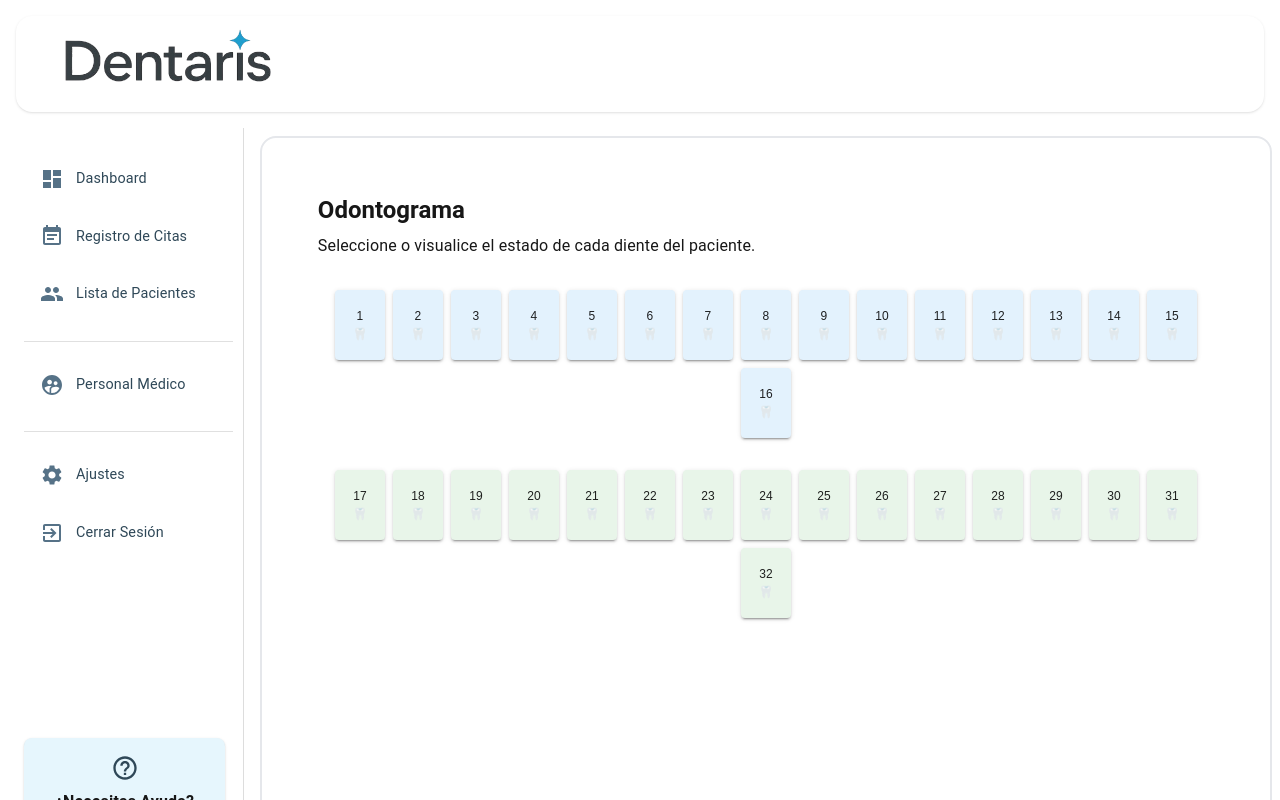
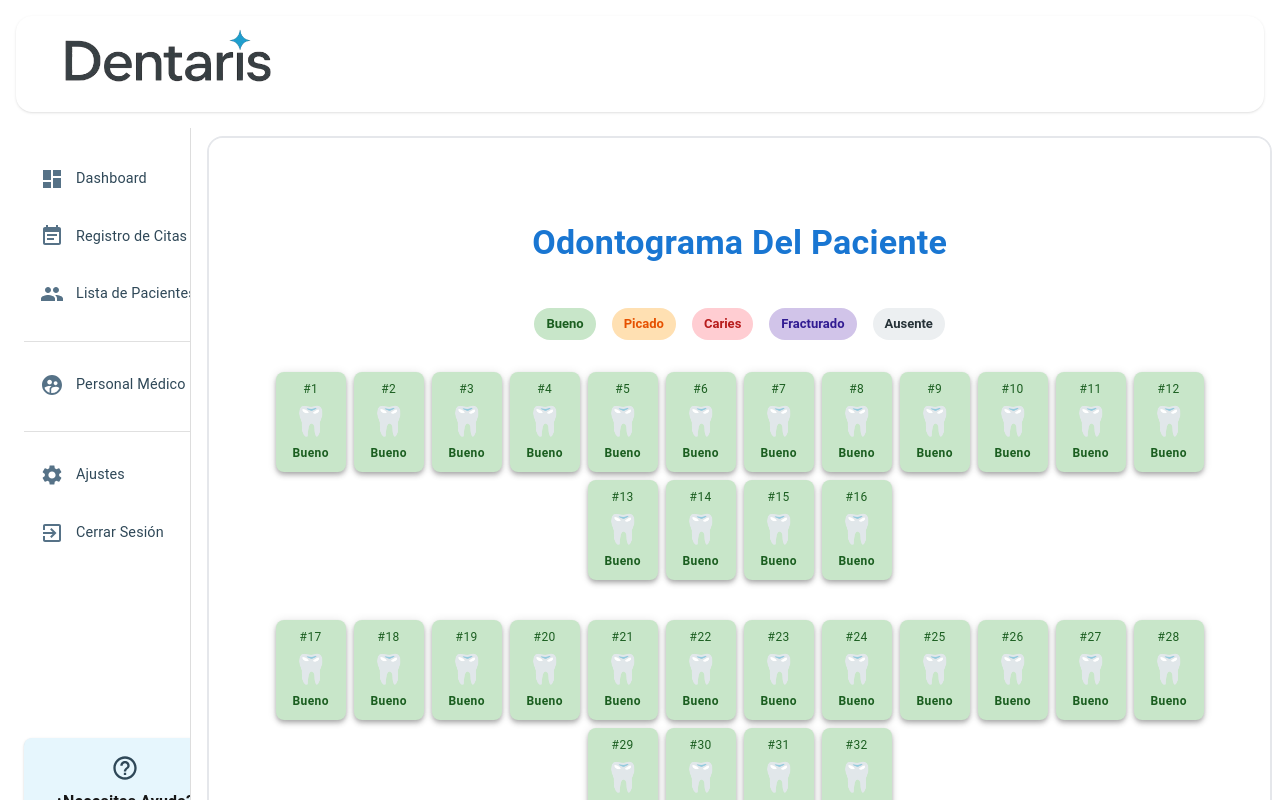
Before and after one commit to Carmona52/dentarisApp, a Next.js app: page /pacientes/Odontograma/1 in a window 1280 px wide. Built offline with nearby package versions, Linux system fonts and the light colour scheme; sample sign-in values are in the browser's storage.

Commit message:
ultimos cambios

```diff
--- a/app/auth/login/page.tsx
+++ b/app/auth/login/page.tsx
@@ -104,6 +104,7 @@ export default function Login() {
                 <Typography variant="body1" className="mt-4 text-gray-600" onClick={() => router.push('/auth/register')}>
                     ¿No tienes una cuenta?{' '}
                     <span className="text-blue-600 hover:underline cursor-pointer">¡Regístrate!</span>
+                    <Typography>Hola, prueba de visual studio 2022</Typography>
                 </Typography>
             </Box>
         </Box>
--- a/app/pacientes/Odontograma/[identificador]/page.tsx
+++ b/app/pacientes/Odontograma/[identificador]/page.tsx
@@ -1,86 +1,211 @@
-import React from 'react';
-import { Box, Typography, Grid, Paper } from '@mui/material';
+'use client';
 
+import React, { useState } from 'react';
+import {
+    Box,
+    Typography,
+    Grid,
+    Paper,
+    Dialog,
+    DialogTitle,
+    DialogContent,
+    DialogActions,
+    Button,
+    MenuItem,
+    Select,
+    FormControl,
+    InputLabel,
+    TextField,
+    Chip,
+    Stack
+} from '@mui/material';
+
+// Estados posibles de los dientes
+const estados = ['Bueno', 'Picado', 'Caries', 'Fracturado', 'Ausente'];
+
+// Inicializamos los 32 dientes
 const teeth = Array.from({ length: 32 }, (_, i) => ({
     id: i + 1,
-  label: i < 16 ? `🦷 ${i + 1} (Sup)` : `🦷 ${i + 1} (Inf)`,
+    label: i < 16 ? `Diente ${i + 1} (Sup)` : `Diente ${i + 1} (Inf)`,
+    estado: 'Bueno',
+    descripcion: 'Sin observaciones',
 }));
 
 export default function ConsultaOdontograma() {
+    const [odontograma, setOdontograma] = useState(teeth);
+    const [selectedTooth, setSelectedTooth] = useState<any>(null);
+
+    const handleOpen = (tooth: any) => setSelectedTooth(tooth);
+    const handleClose = () => setSelectedTooth(null);
+
+    const handleEstadoChange = (nuevoEstado: string) => {
+        setOdontograma((prev) =>
+            prev.map((t) =>
+                t.id === selectedTooth.id ? { ...t, estado: nuevoEstado } : t
+            )
+        );
+        setSelectedTooth({ ...selectedTooth, estado: nuevoEstado });
+    };
+
+    const handleDescripcionChange = (nuevaDescripcion: string) => {
+        setOdontograma((prev) =>
+            prev.map((t) =>
+                t.id === selectedTooth.id ? { ...t, descripcion: nuevaDescripcion } : t
+            )
+        );
+        setSelectedTooth({ ...selectedTooth, descripcion: nuevaDescripcion });
+    };
+
+    // Colores dinámicos según estado
+    const getColorByEstado = (estado: string) => {
+        switch (estado) {
+            case 'Bueno':
+                return { bg: '#c8e6c9', hover: '#81c784', color: '#1b5e20' };
+            case 'Picado':
+                return { bg: '#ffe0b2', hover: '#ffb74d', color: '#e65100' };
+            case 'Caries':
+                return { bg: '#ffcdd2', hover: '#ef5350', color: '#b71c1c' };
+            case 'Fracturado':
+                return { bg: '#d1c4e9', hover: '#9575cd', color: '#311b92' };
+            case 'Ausente':
+                return { bg: '#eceff1', hover: '#90a4ae', color: '#263238' };
+            default:
+                return { bg: '#e3f2fd', hover: '#90caf9', color: '#0d47a1' };
+        }
+    };
+
     return (
-    <Box sx={{ p: 3 }}>
-      <Typography variant="h5" fontWeight="bold" gutterBottom>
-        Odontograma
+        <Box sx={{ p: 4 }}>
+            <Typography variant="h4" fontWeight="bold" color="primary" gutterBottom className="text-center p-5">
+                Odontograma Del Paciente
             </Typography>
 
-      <Typography variant="body1" gutterBottom>
-        Seleccione o visualice el estado de cada diente del paciente.
-      </Typography>
+            <Stack direction="row" spacing={2} sx={{ my: 3, flexWrap: 'wrap', marginLeft: 'auto', marginRight: 'auto', justifyContent: 'center' }}>
+                {estados.map((estado) => {
+                    const colors = getColorByEstado(estado);
+                    return (
+                        <Chip
+                            key={estado}
+                            label={estado}
+                            sx={{
+                                bgcolor: colors.bg,
+                                color: colors.color,
+                                fontWeight: 'bold',
+                            }}
+                        />
+                    );
+                })}
+            </Stack>
+
 
             <Box sx={{ mt: 4 }}>
-
+                {/* Dientes Superiores */}
                 <Grid container spacing={1} justifyContent="center">
-          {teeth.slice(0, 16).map((tooth) => (
+                    {odontograma.slice(0, 16).map((tooth) => {
+                        const colors = getColorByEstado(tooth.estado);
+                        return (
                             <Grid key={tooth.id}>
                                 <Paper
-                elevation={2}
+                                    elevation={4}
+                                    onClick={() => handleOpen(tooth)}
                                     sx={{
-                  width: 50,
-                  height: 70,
+                                        width: 70,
+                                        height: 100,
                                         display: 'flex',
                                         alignItems: 'center',
                                         justifyContent: 'center',
-                  fontSize: '0.75rem',
                                         flexDirection: 'column',
-                  bgcolor: '#e3f2fd',
                                         cursor: 'pointer',
-                  '&:hover': {
-                    bgcolor: '#90caf9',
-                  },
+                                        bgcolor: colors.bg,
+                                        color: colors.color,
+                                        borderRadius: 2,
+                                        p: 1,
+                                        '&:hover': { bgcolor: colors.hover },
                                     }}
                                 >
-                <span>{tooth.id}</span>
-                <span role="img" aria-label="tooth">
-                  🦷
-                </span>
+                                    <Typography variant="caption">#{tooth.id}</Typography>
+                                    <span style={{ fontSize: '1.8rem' }}>🦷</span>
+                                    <Typography variant="caption" sx={{ fontWeight: 'bold' }}>
+                                        {tooth.estado}
+                                    </Typography>
+
                                 </Paper>
                             </Grid>
-          ))}
+                        );
+                    })}
                 </Grid>
 
-
-        <Box sx={{ height: 32 }} />
+                <Box sx={{ height: 40 }} />
 
                 {/* Dientes Inferiores */}
                 <Grid container spacing={1} justifyContent="center">
-          {teeth.slice(16).map((tooth) => (
+                    {odontograma.slice(16).map((tooth) => {
+                        const colors = getColorByEstado(tooth.estado);
+                        return (
                             <Grid key={tooth.id}>
                                 <Paper
-                elevation={2}
+                                    elevation={4}
+                                    onClick={() => handleOpen(tooth)}
                                     sx={{
-                  width: 50,
-                  height: 70,
+                                        width: 70,
+                                        height: 100,
                                         display: 'flex',
                                         alignItems: 'center',
                                         justifyContent: 'center',
-                  fontSize: '0.75rem',
                                         flexDirection: 'column',
-                  bgcolor: '#e8f5e9',
                                         cursor: 'pointer',
-                  '&:hover': {
-                    bgcolor: '#a5d6a7',
-                  },
+                                        bgcolor: colors.bg,
+                                        color: colors.color,
+                                        borderRadius: 2,
+                                        p: 1,
+                                        '&:hover': { bgcolor: colors.hover },
                                     }}
                                 >
-                <span>{tooth.id}</span>
-                <span role="img" aria-label="tooth">
-                  🦷
-                </span>
+                                    <Typography variant="caption">#{tooth.id}</Typography>
+                                    <span style={{ fontSize: '1.8rem' }}>🦷</span>
+                                    <Typography variant="caption" sx={{ fontWeight: 'bold' }}>
+                                        {tooth.estado}
+                                    </Typography>
                                 </Paper>
                             </Grid>
-          ))}
+                        );
+                    })}
                 </Grid>
             </Box>
+
+            {/* Modal para editar estado y descripción */}
+            <Dialog open={!!selectedTooth} onClose={handleClose}>
+                <DialogTitle>Detalles del {selectedTooth?.label}</DialogTitle>
+                <DialogContent>
+                    <FormControl fullWidth sx={{ mt: 2 }}>
+                        <InputLabel>Estado</InputLabel>
+                        <Select
+                            value={selectedTooth?.estado || ''}
+                            label="Estado"
+                            onChange={(e) => handleEstadoChange(e.target.value)}
+                        >
+                            {estados.map((estado) => (
+                                <MenuItem key={estado} value={estado}>
+                                    {estado}
+                                </MenuItem>
+                            ))}
+                        </Select>
+                    </FormControl>
+
+                    <TextField
+                        fullWidth
+                        label="Descripción"
+                        multiline
+                        rows={3}
+                        value={selectedTooth?.descripcion || ''}
+                        onChange={(e) => handleDescripcionChange(e.target.value)}
+                        sx={{ mt: 3 }}
+                    />
+                </DialogContent>
+                <DialogActions>
+                    <Button onClick={handleClose}>Cerrar</Button>
+                </DialogActions>
+            </Dialog>
         </Box>
     );
 }
--- a/app/registroCitas/PopUps/AddCita.tsx
+++ b/app/registroCitas/PopUps/AddCita.tsx
@@ -40,6 +40,7 @@ const motivosConsulta = [
 
 const api_url = process.env.NEXT_PUBLIC_CITAS_URL;
 const paciente_url = process.env.NEXT_PUBLIC_PACIENTE_URL;
+const dentista_url = process.env.NEXT_PUBLIC_DENTISTAS_URL;
 if (!api_url || !paciente_url) {
    throw new Error("Falta URL");
 }
@@ -72,7 +73,6 @@ const AddCitaModal: React.FC<openModalProps> = ({ open, handleClose, onCitaCreat
             }
 
             try {
-
                 const resPacientes = await fetch(paciente_url, {
                     headers: { 'Authorization': `Bearer ${token}` }
                 });
@@ -81,7 +81,7 @@ const AddCitaModal: React.FC<openModalProps> = ({ open, handleClose, onCitaCreat
                 setPacientes(Array.isArray(dataPacientes) ? dataPacientes : dataPacientes.pacientes || []);
 
 
-                const resDentistas = await fetch(paciente_url, {
+                const resDentistas = await fetch(dentista_url, {
                     headers: { 'Authorization': `Bearer ${token}` }
                 });
                 const dataDentistas = await resDentistas.json();
```
Also changed, not shown: app/lib/db/citas/citas.ts (+5 -3 lines), app/pacientes/HistorialMedico/[identificador]/page.tsx (+17 -5 lines), 1 other file (tests, documents, lock files or other folders). Lines whose indentation alone changed are shown as unchanged.
